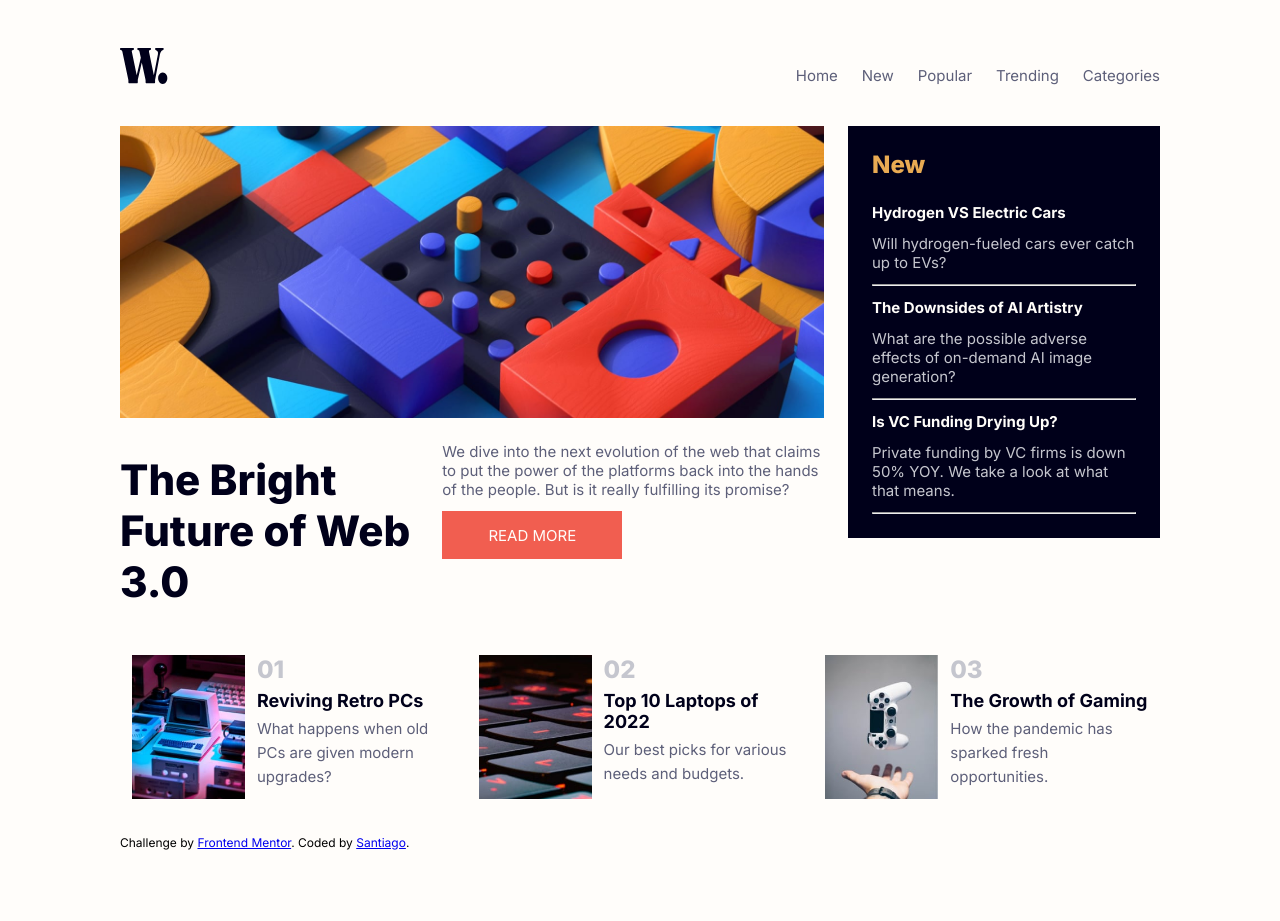
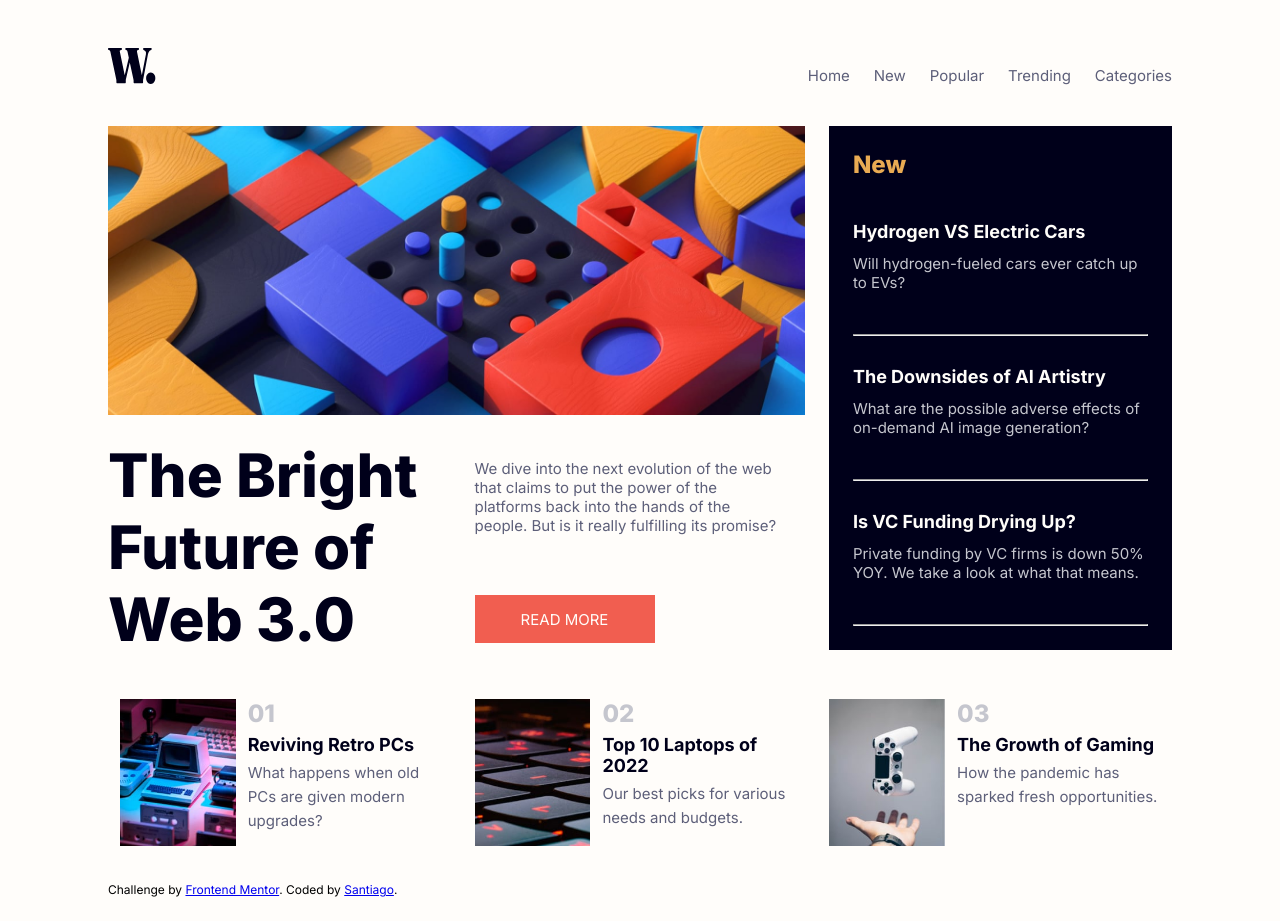
Before and after one commit to Trianon27/news-homepage-main_front-mentor, a plain HTML site: page index.html in a window 1280 px wide. Before the commit the page ends 874 px from the top, so only its background shows below. Drawn offline with Linux system fonts and the light colour scheme.

Commit message:
style-corrections

```diff
--- a/index.html
+++ b/index.html
@@ -33,7 +33,7 @@
     <div class="main-new-container">
         <div class="new-description">
           <picture>
-            <source srcset="./assets/images/image-web-3-desktop.jpg" media="(min-width: 1024px)">
+            <source srcset="./assets/images/image-web-3-desktop.jpg" media="(min-width: 850px)">
             <img src="./assets/images/image-web-3-mobile.jpg" alt="deep earth">
           </picture>
           <section class="text-section">
--- a/index.js
+++ b/index.js
@@ -43,13 +43,13 @@ const news = [
 //fucntion that craetes the card
 function createCard(card){
     return `
-    <div class="new-card">
+        <div class="new-card">
             <section class="list-section">
               <h3> <a>${card.title} </a> </h3>
               <p>${card.text}</p>
             </section>
-            <hr>
-          </div>
+        </div>
+        <hr>
     `
 }
 
@@ -116,7 +116,7 @@ window.addEventListener("resize", () =>{
     const nav = document.querySelector(".nav-container");
     const menu = document.querySelector("#scroll-menu");
     const close = document.querySelector("#scroll-close");
-    if(window.innerWidth >= 800 && window.innerHeight <= 1000){
+    if(window.innerWidth >= 850 && window.innerHeight <= 1000){
         nav.classList.remove("nav-open");
         menu.style.display = "none";
         close.style.display = "none";
--- a/style.css
+++ b/style.css
@@ -223,7 +223,7 @@ header > img{
 }
 
 .new-card{
-    margin-top: 1rem;
+    margin: 30px 0px;
 }
 
 .more-news-container{
@@ -245,8 +245,8 @@ header > img{
 
 .news-card img{
     max-width: 35%;
-    width: 20rem;
-    height: 100%;
+    width: 12.5rem;
+    height: 20%;
 }
 
 .news-card .text-section h2{
@@ -280,13 +280,15 @@ header > img{
     font-weight: 400;
     margin: 0rem 0rem 0rem 1rem;
     color:  hsl(236, 13%, 42%);
+    max-width: 20rem;
+    min-width: 35%;
 }
 
 
 
 /* desktop design */
 
-@media screen and (min-width: 800px) and (max-height: 1000px){
+@media screen and (min-width: 850px) and (max-height: 1000px){
     :root{
         font-size: 12px;
     }
@@ -300,7 +302,7 @@ header > img{
     }
 
     body{
-        padding: 2rem 10rem;
+        padding: 2rem 9rem;
 
     }
 
@@ -379,7 +381,8 @@ header > img{
         display: flex;
         flex-direction: column;
         margin-right: 2rem;
-        width: 73%;
+        max-width: 746px;
+        min-width: 65.5%;
     }
 
     .new-description img{
@@ -396,18 +399,22 @@ header > img{
 
     .new-description .text-section h2{
         display: flex;
-        font-size: 3.5rem;
+        font-size: 5rem;
+        width: 400px;
+        margin:0;
+        margin-right: 2rem;
     }
 
     .new-description .text-section span{
-        width: 100%;
+        width: 385px;
         display: flex;
         flex-direction: column;
-        margin-top: 0;
+        margin: 20px;
     }
 
     .new-description .text-section span p{
         font-size: 1.25rem;
+        margin-bottom: 4rem;
     }
 
     .new-description .text-section span a{
@@ -421,8 +428,8 @@ header > img{
     }
 
     .new-list{
-        max-width: 30%;
-        min-width:27.5%;
+        max-width: 365px;
+        min-width:30%;
         height: fit-content;
         display: flex;
         flex-direction: column;
@@ -434,7 +441,7 @@ header > img{
 
 
     .list-section h3{
-        font-size: 1.25rem;
+        font-size: 1.5rem;
     }
 
     .list-section a{
@@ -454,9 +461,7 @@ header > img{
         color:  hsl(233, 8%, 79%)
     }
 
-    .new-card{
-        margin-top: 1rem;
-    }
+
 
     .more-news-container{
         width: 100%;
@@ -468,3 +473,16 @@ header > img{
     }
 
 }
+
+@media screen and (max-width: 250px){
+    :root{
+        font-size: 8px;
+    }
+}
+
+
+@media screen and (max-width: 150px){
+    :root{
+        font-size: 6px;
+    }
+}
```
